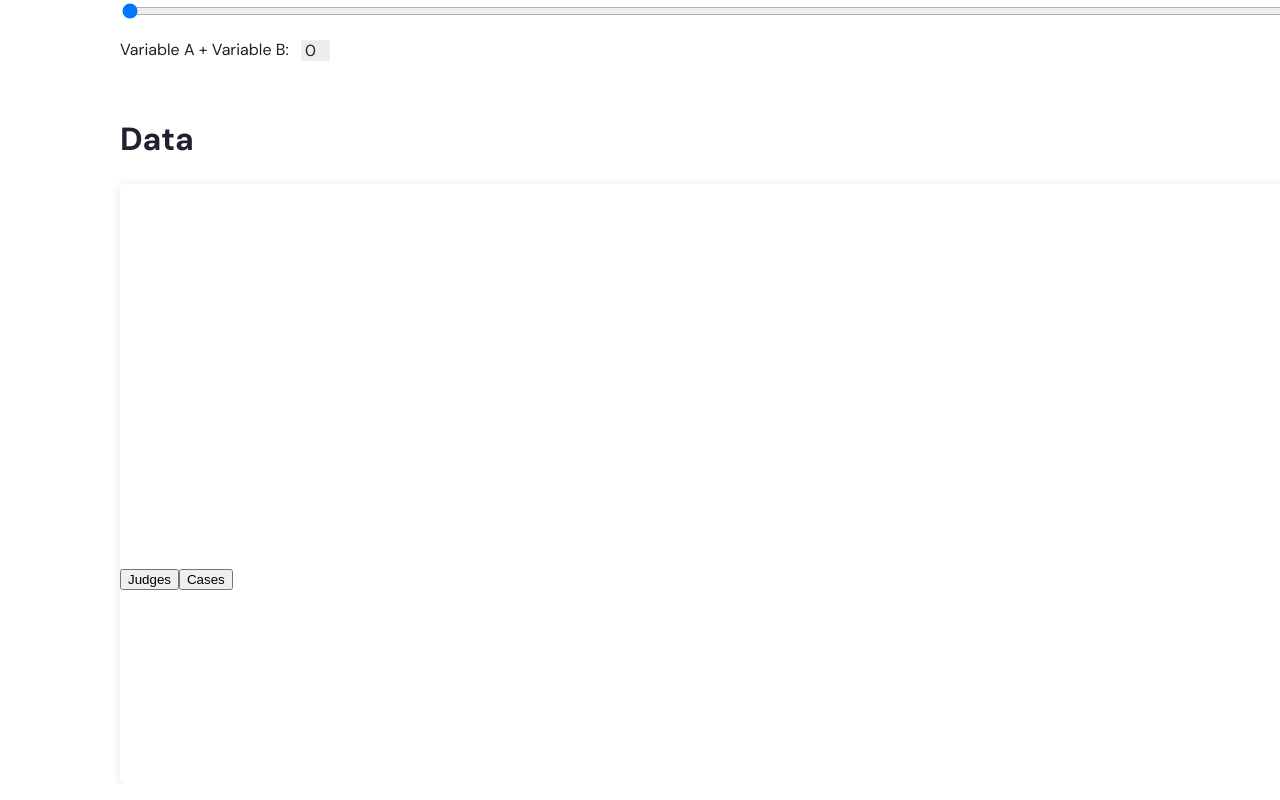
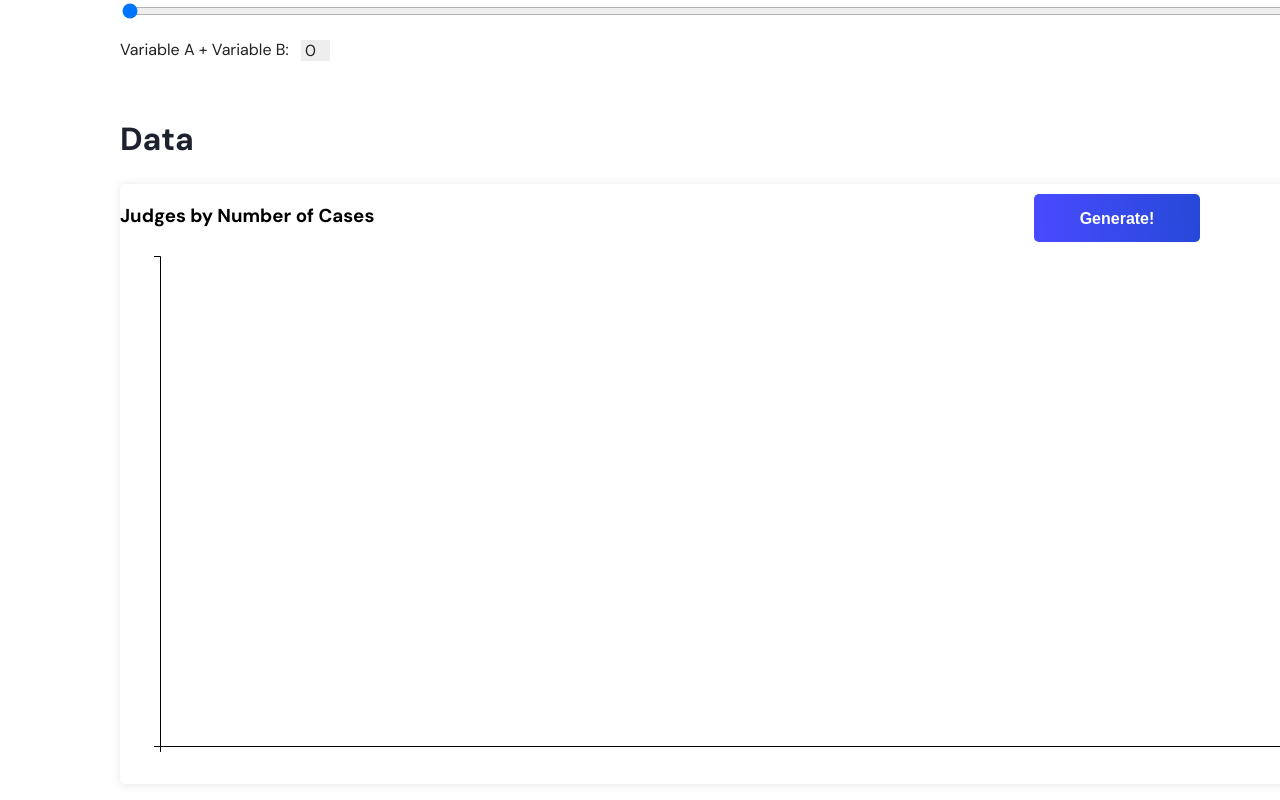
Before and after one commit to dblonc/SupremeCourt, a React (Create React App) app: page / in a window 1280 px wide. Shown: the part 1029-1829 px from the top of the page. Built offline with nearby package versions, Linux system fonts and the light colour scheme.

Commit message:
added styling. optimized scatterplot

```diff
--- a/src/components/data/data.js
+++ b/src/components/data/data.js
@@ -1,6 +1,7 @@
 import React from 'react';
 import './data.scss'
 import * as d3 from 'd3';
+import ScatterPlot from '../scatterplot/scatterplot';
 
 class Data extends React.Component {
     constructor(props) {
@@ -13,6 +14,8 @@ class Data extends React.Component {
         this.formatJudges = this.formatJudges.bind(this)
         this.fetchCases = this.fetchCases.bind(this)
         this.formatCases = this.formatCases.bind(this)
+        this.calculateData = this.calculateData.bind(this)
+        this.resetCases = this.resetCases.bind(this)
     }
 
 
@@ -28,7 +31,8 @@ class Data extends React.Component {
         data.forEach(justice =>{
             tempJudges[justice.id] = {
                 startDate: justice.start_date,
-                caseCount: 0
+                caseCount: 0,
+                justiceName: justice.name
             }
         })
 
@@ -43,10 +47,10 @@ class Data extends React.Component {
     fetchCases(){
         let year = 1795;
         while(year < 2022){
-               let cases = fetch(`https://frontend-exercise-api.herokuapp.com/cases/?before=${year + 5}1231&after=${year}0101`)
+               let cases = fetch(`https://frontend-exercise-api.herokuapp.com/cases/?before=${year + 100}1231&after=${year}0101`)
                     .then((response) => response.json())
                     .then((data) => this.formatCases(Object.values(data)))
-                year += 20
+                year +=101
 
         }
 
@@ -72,9 +76,29 @@ class Data extends React.Component {
         })
     }
 
-    // componentDidMount(){
-    //     this.fetchJudges().then(()=>this.fetchCases())
-    // }
+    resetCases(){
+        let newJudges = {...this.state.judges};
+
+        Object.values(newJudges).forEach(judge =>{
+            judge.caseCount = 0
+        })
+
+        this.setState({
+            judges: newJudges
+        })
+    }
+
+    calculateData(){
+        let data = []
+        Object.values(this.state.judges).forEach(judge =>{
+
+            data.push([parseInt(judge.startDate.slice(0,4)), judge.caseCount, judge.justiceName])
+        })
+        return data
+    }
+
+
+
 
     render(){
         console.log(this.state.judges)
@@ -82,9 +106,10 @@ class Data extends React.Component {
             <div className="data-container">
                 <div className = "data-title">Data</div>
                 <div className="data-area">
-                    <button onClick={this.fetchJudges}>Judges</button>
-                    <button onClick={this.fetchCases}>Cases</button>
-                    <svg width='500' height ='400'></svg>
+                    <button className="graph-btn" onClick={() => { this.resetCases(); this.fetchJudges(); this.fetchCases() }}>
+                    <span className="graph-btn-text">Generate!</span></button>
+
+                    <ScatterPlot width={1780} data={this.calculateData()}/>
                 </div>
             </div>
         )
--- a/src/components/data/data.scss
+++ b/src/components/data/data.scss
@@ -15,6 +15,37 @@
     color: #1E222E;
 }
 
+.graph-btn{
+    position: absolute;
+    width: 166px;
+    height: 48px;
+    top: 10px;
+    right: 120px;
+    border-radius: 5px;
+
+    background: linear-gradient(266.33deg, #2649D8 0%, #494AFF 99.63%);
+    border-radius: 5px;
+    border: none;
+}
+
+.graph-btn:hover{
+    cursor: pointer;
+    background: linear-gradient(266.33deg, #2d55f3 0%, #5858ff 99.63%);
+
+}
+
+.graph-btn-text{
+    left: 14.46%;
+    right: 14.46%;
+    top: 27.08%;
+    bottom: 27.08%;
+    font-weight: 700;
+    font-size: 16px;
+    line-height: 21px;
+    text-align: center;
+    color: #FFFFFF;
+}
+
 .data-area{
     position: absolute;
     width: 1200px;
--- a/src/components/design/design.scss
+++ b/src/components/design/design.scss
@@ -128,11 +128,16 @@
     position: absolute;
     width: 166px;
     height: 48px;
-    border-radius: 5px;
 
     background: linear-gradient(266.33deg, #2649D8 0%, #494AFF 99.63%);
     border-radius: 5px;
     border: none;
+}
+
+.button:hover{
+    cursor: pointer;
+    background: linear-gradient(266.33deg, #2d55f3 0%, #5858ff 99.63%);
+
 }
 
 .button-text{
--- a/src/components/interaction/interaction.scss
+++ b/src/components/interaction/interaction.scss
@@ -76,6 +76,10 @@
     border-radius: 5px;
 }
 
+.var-a:hover{
+    cursor: pointer;
+}
+
 .a-div{
     padding-top: 20px;
 }
@@ -133,6 +137,10 @@
     border-radius: 5px;
 }
 
+.var-b:hover{
+    cursor: pointer;
+}
+
 .sum-total{
     position: absolute;
     width: 173px;
--- /dev/null
+++ b/src/components/scatterplot/scatterplot.js
@@ -0,0 +1,106 @@
+import React from "react"
+import { scaleLinear, max, axisLeft, axisBottom, select } from "d3"
+import './scatterplot.scss'
+
+
+export default class ScatterPlot extends React.Component {
+    constructor(props) {
+        super(props)
+
+    }
+
+
+
+
+
+    render() {
+        const margin = { top: 10, right: 8, bottom: 50, left: 40 }
+        const width = 1175 - margin.left - margin.right
+        const height = 550 - margin.top - margin.bottom
+        const data = this.props.data
+
+        const x = scaleLinear()
+            .domain([
+                1780,
+                max(data, function (d) {
+                    return d[0]
+                })
+            ])
+            .range([0, width])
+
+        const y = scaleLinear()
+            .domain([
+                -101,
+                max(data, function (d) {
+                    return d[1]
+                })
+            ])
+            .range([height, 0])
+
+        return (
+            <div>
+                <h3 className="graph-header"> Judges by Number of Cases </h3>
+                <svg
+                    width={width + margin.right + margin.left}
+                    height={height + margin.top + margin.bottom}
+                    className="chart"
+                >
+                    <g
+                        transform={"translate(" + margin.left + "," + margin.top + ")"}
+                        width={width}
+                        height={height}
+                        className="main"
+                    >
+                        <RenderCircles  data={data} scale={{ x, y }} />
+                        <Axis
+                            axis="x"
+                            transform={"translate(0," + height + ")"}
+                            scale={axisBottom().scale(x)}
+                        />
+                        <Axis
+                            axis="y"
+                            transform="translate(0,0)"
+                            scale={axisLeft().scale(y)}
+                        />
+                    </g>
+                </svg>
+            </div>
+        )
+    }
+}
+
+class RenderCircles extends React.Component {
+
+    render() {
+        let renderCircles = this.props.data.map((coords, i) => (
+
+            <circle
+                cx={this.props.scale.x(coords[0])}
+                cy={this.props.scale.y(coords[1])}
+                r="8"
+                style={{ fill: "rgba(25, 158, 199, .9)" }}
+                key={i}
+                alt = {coords[2]}
+            />
+        ))
+        return <g>{renderCircles}</g>
+    }
+}
+
+
+class Axis extends React.Component {
+    componentDidMount() {
+        const node = this.refs[this.props.axis]
+        select(node).call(this.props.scale)
+    }
+
+    render() {
+        return (
+            <g
+                className="main axis date"
+                transform={this.props.transform}
+                ref={this.props.axis}
+            />
+        )
+    }
+}
--- /dev/null
+++ b/src/components/scatterplot/scatterplot.scss
@@ -0,0 +1,3 @@
+.graph-header{
+    font-family: "DM Sans";
+}
```
